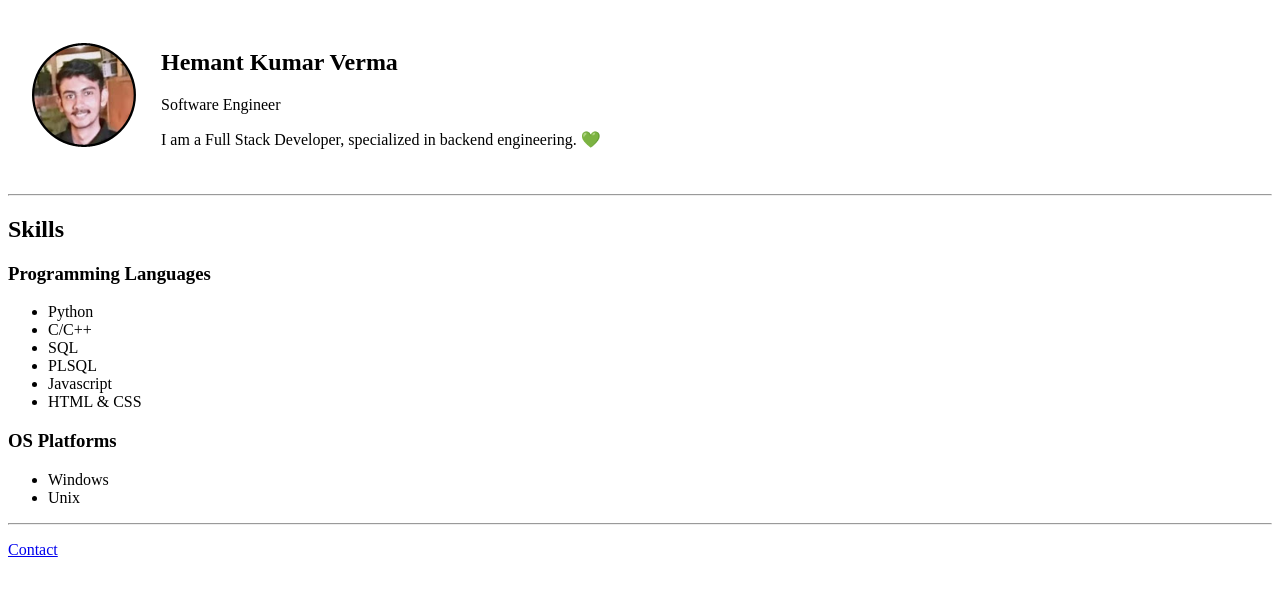
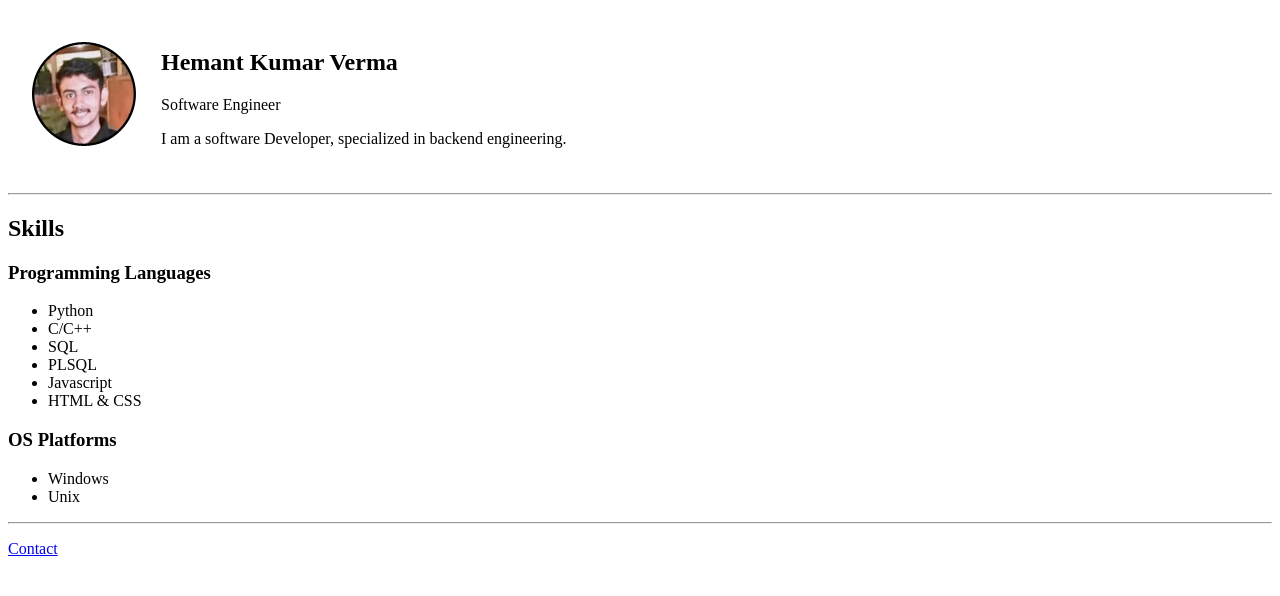
Before and after one commit to hemantkumar22/cv, a plain HTML site: page index.html in a window 1280 px wide. Drawn offline with Linux system fonts and the light colour scheme.

Commit message:
Update index.html

```diff
--- a/index.html
+++ b/index.html
@@ -15,7 +15,7 @@
             <td>
                 <h2>Hemant Kumar Verma</h2>
                 <p>Software Engineer</p>
-                <p>I am a Full Stack Developer, specialized in backend engineering. 💚</p>
+                <p>I am a software Developer, specialized in backend engineering.</p>
             </td>
         </tr>
     </table>
```
